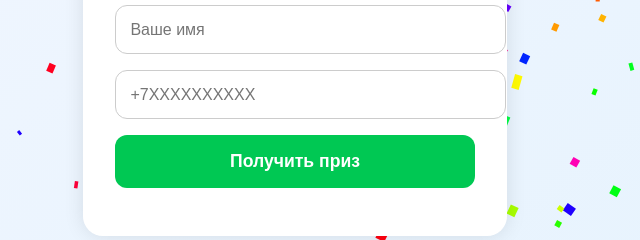
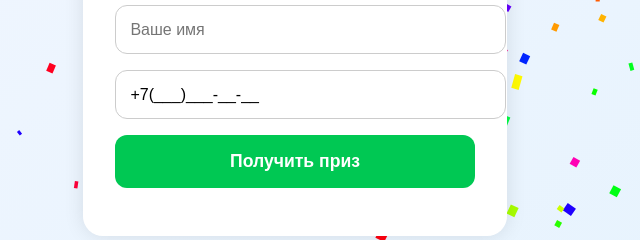
Before and after one commit to rbshka812/rozighrish, a plain HTML site: page index.html in a window 1280 px wide. Shown: the part 387-627 px from the top of the page, 345-985 px from the left. Drawn offline with nearby package versions, Linux system fonts and the light colour scheme.

Commit message:
Update index.html

```diff
--- a/index.html
+++ b/index.html
@@ -17,13 +17,24 @@
 
     <form id="prizeForm">
       <input type="text" name="name" placeholder="Ваше имя" required />
-      <input type="tel" name="phone" placeholder="+7XXXXXXXXXX" required />
+      <input type="tel" name="phone" id="phone" placeholder="+7(___)___-__-__" required />
       <button type="submit">Получить приз</button>
     </form>
 
     <div id="message"></div>
   </div>
 
+  <script src="https://unpkg.com/imask"></script>
   <script src="script.js"></script>
+  <script>
+    const phoneInput = document.getElementById('phone');
+
+    const maskOptions = {
+      mask: '+7(000)000-00-00',
+      lazy: false, // чтобы показывало маску сразу
+    };
+
+    const mask = IMask(phoneInput, maskOptions);
+  </script>
 </body>
 </html>
```
